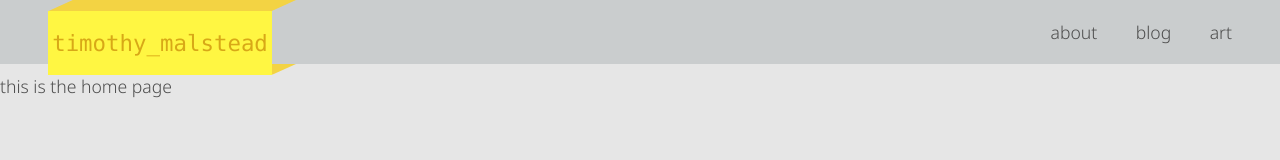
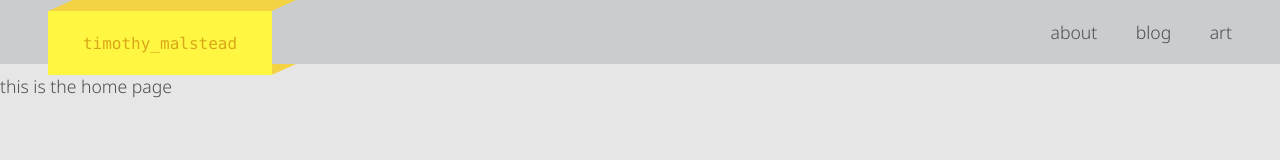
Before and after one commit to timmalstead/personal-site-next-js, a Next.js app: page / in a window 1280 px wide. Shown: the top 160 px of the page. Built offline with nearby package versions, Linux system fonts and the light colour scheme; no server answers.

Commit message:
adds is safari header in middleware to avoid flash of client side styled text for safari

```diff
--- a/app/_components/header/ClientHeader.tsx
+++ b/app/_components/header/ClientHeader.tsx
@@ -6,17 +6,9 @@ import styles from "./ClientHeader.module.css"
 
 type Direction = "up" | "down"
 type Position = "show" | "hide"
-type SafariClass = "is-safari" | "is-not-safari"
 
 const THRESHOLD = 50
 const ClientHeader = ({ children }: { children: ReactNode }) => {
-    const [safariClass, setSafariClass] = useState<SafariClass>("is-not-safari")
-    useEffect(() => {
-        const agent = window.navigator.userAgent.toLowerCase()
-        const isSafari = agent.includes("safari") && !agent.includes("chrome")
-        setSafariClass(isSafari ? "is-safari" : "is-not-safari")
-    }, [])
-
     const [currentScrollDir, setCurrentScrollDir] = useState<Direction>("up")
 
     const blocking = useRef<boolean>(false)
@@ -78,9 +70,7 @@ const ClientHeader = ({ children }: { children: ReactNode }) => {
 
     return (
         <>
-            <header className={`${styles[positionClass]} ${safariClass}`}>
-                {children}
-            </header>
+            <header className={styles[positionClass]}>{children}</header>
             <hr ref={hrRef} className={styles.hr} aria-hidden={true} />
         </>
     )
--- a/app/_components/header/header.css
+++ b/app/_components/header/header.css
@@ -62,16 +62,11 @@ header {
             .banner {
                 a {
                     font-size: 10cqw;
-                }
-            }
-        }
-    }
-    /* safari does not support container queries 😑 */
-    header.is-safari {
-        .banner-container {
-            .banner {
-                a {
-                    font-size: initial;
+
+                    /* safari does not support container queries 😑 */
+                    &.is-safari {
+                        font-size: initial;
+                    }
                 }
             }
         }
--- a/app/_components/header/index.tsx
+++ b/app/_components/header/index.tsx
@@ -3,12 +3,20 @@ import ClientHeader from "./ClientHeader"
 import { routes } from "../../_utils/routes"
 import "./header.css"
 
-const Header = () => (
+interface HeaderProps {
+    isSafari: boolean
+}
+
+const Header = ({ isSafari }: HeaderProps) => (
     <ClientHeader>
         <div className="banner-container">
             <div className="fold" />
             <div className="banner">
-                <NextLink title={routes[0].title} href={routes[0].path}>
+                <NextLink
+                    className={isSafari ? "is-safari" : ""}
+                    title={routes[0].title}
+                    href={routes[0].path}
+                >
                     timothy_malstead
                 </NextLink>
             </div>
--- a/app/layout.tsx
+++ b/app/layout.tsx
@@ -32,7 +32,7 @@ const RootLayout = ({
 }: Readonly<{
     children: ReactNode
 }>) => {
-    const getA11yValue = <T extends unknown>({
+    const getServerValue = <T extends unknown>({
         cookieName,
         headerName,
         defaultName,
@@ -46,22 +46,28 @@ const RootLayout = ({
         return (cookie || header || defaultName) as T
     }
 
-    const colorMode = getA11yValue<ColorMode>({
+    const colorMode = getServerValue<ColorMode>({
         cookieName: "colorMode",
         headerName: "Sec-CH-Prefers-Color-Scheme",
         defaultName: "light",
     })
 
-    const reducedMotion = getA11yValue<ReducedMotion>({
+    const reducedMotion = getServerValue<ReducedMotion>({
         cookieName: "reducedMotion",
         headerName: "Sec-CH-Prefers-Reduced-Motion",
         defaultName: "no-preference",
     })
 
+    // value is 0 or 1 as a string as that is the header convention
+    const isSafari = getServerValue<string>({
+        headerName: "x-is-safari",
+        defaultName: "1",
+    })
+
     return (
         <html dir="ltr" lang="en" className={`${colorMode} ${reducedMotion}`}>
             <body className={notoSans.className} data-testid="background">
-                <Header />
+                <Header isSafari={Boolean(+isSafari)} />
                 {children}
                 <UserSettings>
                     <PinchZoom />
```
Also changed, not shown: middleware.ts (added, +16 -0 lines).
